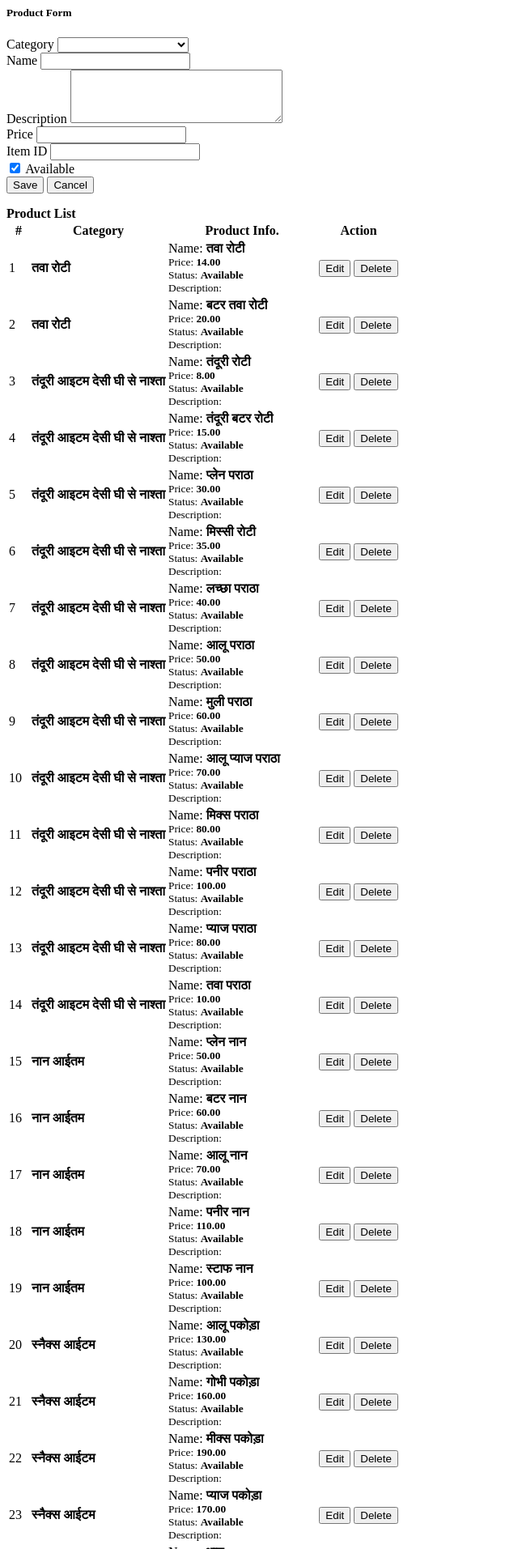
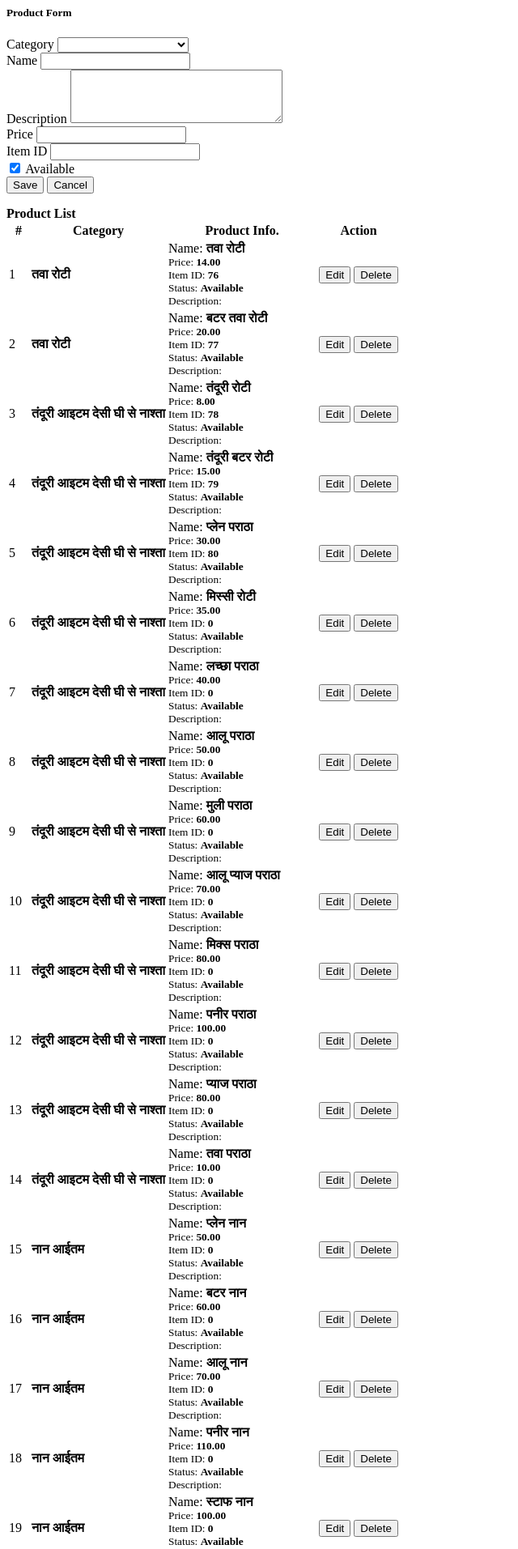
Before and after one commit to chandancit/Billing_Cafe_System, a PHP site: page /products.php in a window 1280 px wide. Shown: the top 1913 px of the page at 81% size, without its empty margins (0-640 px from the left). Run offline with PHP 8.4, Linux system fonts and the light colour scheme; data comes from the database, SQL or seed files in the repository; a stand-in replaces the project's code that opens the database connection.

Commit message:
Update products.php

```diff
--- a/products.php
+++ b/products.php
@@ -31,20 +31,20 @@
                                 </select>
                             </div>
                             <div class="form-group">
-                                <label class="control-label">Name</label>
+                                <label class="control-label h6">Name</label>
                                 <input type="text" class="form-control" name="name">
                             </div>
                             <div class="form-group">
-                                <label class="control-label">Description</label>
+                                <label class="control-label h6">Description</label>
                                 <textarea name="description" id="description" cols="30" rows="4" class="form-control"></textarea>
                             </div>
                             <div class="form-group">
-                                <label class="control-label">Price</label>
+                                <label class="control-label h6">Price</label>
                                 <input type="number" class="form-control text-right" name="price">
                             </div>
                             <div class="form-group">
                                 <label class="control-label">Item ID</label>
-                                <input type="number" class="form-control text-right" name="item-id">
+                                <input type="number" class="form-control text-right" id="item_id" name="item-id">
                             </div>
                             <div class="form-group">
                                 <div class="custom-control custom-switch">
@@ -99,6 +99,7 @@
 									<td class="">
 										<p>Name: <b><?php echo $row['name'] ?></b></p>
 										<p><small>Price: <b><?php echo number_format($row['price'],2) ?></b></small></p>
+                                        <p><small>Item ID: <b><?php echo number_format($row['item_id']) ?></b></small></p>
 										<p><small>Status: <b><?php echo $row['status'] == 1 ? " Available" : "Unavailable" ?></b></small></p>
 										<p><small>Description: <b><?php echo $row['description'] ?></b></small></p>
 									</td>
@@ -176,7 +177,6 @@
 		cat.get(0).reset()
 		cat.find("[name='id']").val($(this).attr('data-id'))
 		cat.find("[name='name']").val($(this).attr('data-name'))
-        cat.find("[name='item_id']").val($(this).attr('item-id'))
 		cat.find("[name='description']").val($(this).attr('data-description'))
 		cat.find("[name='price']").val($(this).attr('data-price'))
 		cat.find("[name='category_id']").val($(this).attr('data-category_id')).trigger('change')
```
